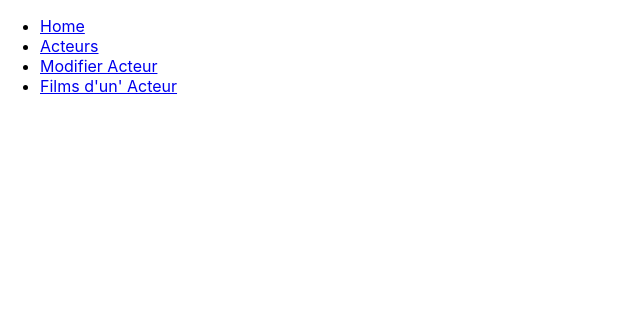
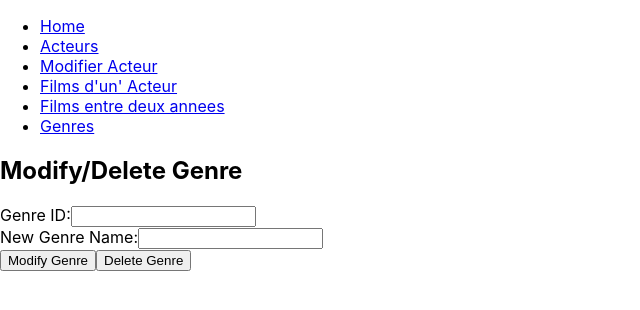
Before and after one commit to berradiginamic/Projet-Spring-Front, a React (Create React App) app in the folder moviestar/: page /modifier-genre in a window 1280 px wide. Shown: the top 310 px of the page, without its empty margins (0-640 px from the left). Built offline with nearby package versions, Linux system fonts and the light colour scheme.

Commit message:
- Ebauche 4

```diff
--- a/moviestar/src/App.js
+++ b/moviestar/src/App.js
@@ -6,6 +6,8 @@ import Home from './components/Home';
 import Acteurs from './pages/Acteurs';
 import ModifyActeurs from './pages/ModifyActeurs';
 import FilmActeurs from './pages/FilmActeurs';
+import FilmsEntre2Annees from './pages/FilmsEntre2Annees';
+import ModifierGenres from './pages/ModifierGenres';
 
 const App = () => {
   return (
@@ -17,6 +19,8 @@ const App = () => {
           <Route path="/acteurs" element={<Acteurs />} /> {/* Add this line */}
           <Route path="/modify-acteurs" element={<ModifyActeurs />} /> {/* Add this line */}
           <Route path="/films-acteurs" element={<FilmActeurs />} /> {/* Add this line */}
+          <Route path="/films-entre-annee" element={<FilmsEntre2Annees />} /> {/* Add this line */}
+          <Route path="/modifier-genre" element={<ModifierGenres />} /> {/* Add this line */}
         </Routes>
       </div>
     </Router>
--- a/moviestar/src/components/Navbar.js
+++ b/moviestar/src/components/Navbar.js
@@ -10,6 +10,8 @@ const Navbar = () => {
         <li><Link to="/acteurs">Acteurs</Link></li>
         <li><Link to="/modify-acteurs">Modifier Acteur</Link></li> {/* Add this line */}
         <li><Link to="/films-acteurs">Films d'un' Acteur</Link></li> {/* Add this line */}
+        <li><Link to="/films-entre-annee">Films entre deux annees</Link></li> {/* Add this line */}
+        <li><Link to="/modifier-genre">Genres</Link></li> {/* Add this line */}
       </ul>
     </nav>
   );
--- /dev/null
+++ b/moviestar/src/pages/FilmsEntre2Annees.js
@@ -0,0 +1,56 @@
+// src/pages/FilmsEntre2Annees.js
+import React, { useState, useEffect } from 'react';
+import axios from 'axios';
+
+const FilmsEntre2Annees = () => {
+  const [startYear, setStartYear] = useState('');
+  const [endYear, setEndYear] = useState('');
+  const [films, setFilms] = useState([]);
+
+  const handleStartYearChange = (e) => {
+    setStartYear(e.target.value);
+  };
+
+  const handleEndYearChange = (e) => {
+    setEndYear(e.target.value);
+  };
+
+  const handleFetchFilms = async () => {
+    try {
+      const response = await axios.get(`http://localhost:8080/films/released-between-years`, {
+            params: {
+              startYear: parseInt(startYear),
+              endYear: parseInt(endYear),
+            },
+          });
+      console.log(response.data); // For debugging purposes
+      setFilms(response.data);
+    } catch (error) {
+      console.error('Error fetching films:', error);
+    }
+  };
+
+  return (
+    <div>
+      <h2>Films by Years</h2>
+      <label>
+        Start Year:
+        <input type="text" value={startYear} onChange={handleStartYearChange} />
+      </label>
+      <br />
+      <label>
+        End Year:
+        <input type="text" value={endYear} onChange={handleEndYearChange} />
+      </label>
+      <br />
+      <button onClick={handleFetchFilms}>Fetch Films</button>
+      <ul>
+        {films.map((film, index) => (
+          <li key={index}>{film.nom} ({film.anneeSortie})</li>
+        ))}
+      </ul>
+    </div>
+  );
+};
+
+export default FilmsEntre2Annees;
--- /dev/null
+++ b/moviestar/src/pages/ModifierGenres.js
@@ -0,0 +1,58 @@
+// src/pages/ModifyGenre.js
+import React, { useState } from 'react';
+import axios from 'axios';
+
+const ModifierGenres = () => {
+  const [genreId, setGenreId] = useState('');
+  const [newGenreName, setNewGenreName] = useState('');
+
+  const handleGenreIdChange = (e) => {
+    setGenreId(e.target.value);
+  };
+
+  const handleNewGenreNameChange = (e) => {
+    setNewGenreName(e.target.value);
+  };
+
+  const handleModifyGenre = async () => {
+    try {
+      await axios.put(`http://localhost:8080/genres/${genreId}`, { newGenreName });
+      console.log('Genre modified successfully!');
+      // You may want to update the state or show a success message
+    } catch (error) {
+      console.error('Error modifying genre:', error);
+      // Handle error: display an error message, rollback changes, etc.
+    }
+  };
+
+  const handleDeleteGenre = async () => {
+    try {
+      await axios.delete(`http://localhost:8080/genres/${genreId}`);
+      console.log('Genre deleted successfully!');
+      // You may want to update the state or show a success message
+    } catch (error) {
+      console.error('Error deleting genre:', error);
+      // Handle error: display an error message, rollback changes, etc.
+    }
+  };
+
+  return (
+    <div>
+      <h2>Modify/Delete Genre</h2>
+      <label>
+        Genre ID:
+        <input type="text" value={genreId} onChange={handleGenreIdChange} />
+      </label>
+      <br />
+      <label>
+        New Genre Name:
+        <input type="text" value={newGenreName} onChange={handleNewGenreNameChange} />
+      </label>
+      <br />
+      <button onClick={handleModifyGenre}>Modify Genre</button>
+      <button onClick={handleDeleteGenre}>Delete Genre</button>
+    </div>
+  );
+};
+
+export default ModifierGenres;
```
Also changed, not shown: 1 other file (tests, documents, lock files or other folders).
